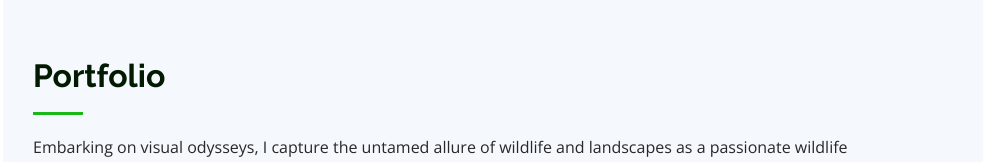
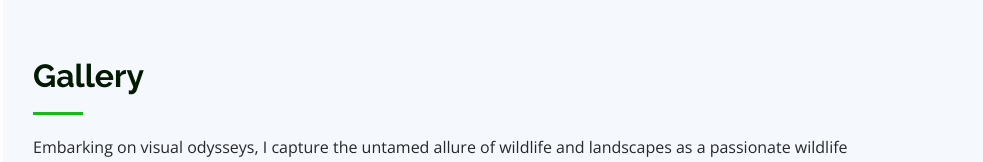
Before and after one commit to ArchanJS/arpans-portfolio, a plain HTML site: page index.html in a window 1280 px wide. Shown: the part 1799-1961 px from the top of the page, without its empty margins (297-1280 px from the left). Drawn offline with nearby package versions, Linux system fonts and the light colour scheme.

Commit message:
final commit

```diff
--- a/index.html
+++ b/index.html
@@ -310,7 +310,7 @@
       <div class="container">
 
         <div class="section-title">
-          <h2>Portfolio</h2>
+          <h2>Gallery</h2>
           <p>Embarking on visual odysseys, I capture the untamed allure of wildlife and landscapes as a passionate wildlife photographer, filmmaker, and storyteller</p>
         </div>
 
```
